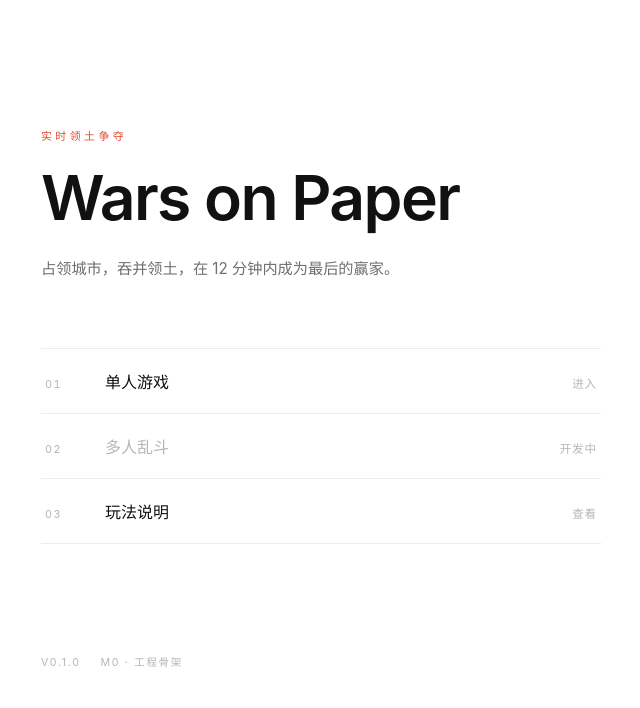
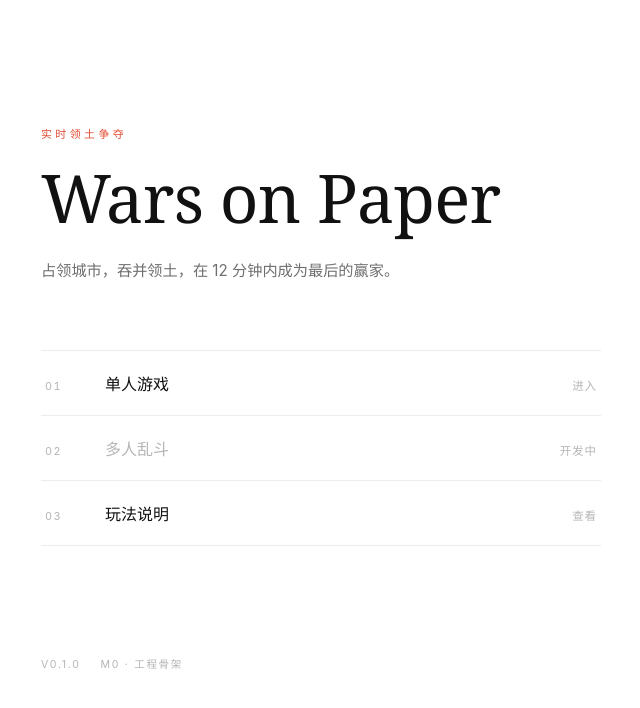
Before and after one commit to DRheEheAMGary/Wars-on-Paper, a website with bundled scripts: page index.html in a window 1280 px wide. Shown: the whole page, without its empty margins (319-959 px from the left). Built offline with nearby package versions, Linux system fonts and the light colour scheme.

Commit message:
Revert "style(ui): use sans-serif typography"
This reverts commit 780c8c7d3d5d64092c0a3bb9f86f650e301d06ee.

```diff
--- a/src/client/styles/main.css
+++ b/src/client/styles/main.css
@@ -9,8 +9,9 @@
   --line: #ececec;
   --line-strong: #d9d9d9;
   --accent: #e0492f;
-  --font-sans: 'Inter', -apple-system, BlinkMacSystemFont, 'Helvetica Neue',
-    'PingFang SC', 'Hiragino Sans GB', 'Microsoft YaHei', system-ui, sans-serif;
+  --font-sans: 'Inter', 'Helvetica Neue', 'PingFang SC', 'Hiragino Sans GB',
+    'Microsoft YaHei', system-ui, sans-serif;
+  --font-display: Georgia, 'Times New Roman', 'Songti SC', 'Noto Serif SC', serif;
 }
 
 * {
@@ -60,11 +61,11 @@ body {
 
 h1 {
   margin: 0;
-  font-family: var(--font-sans);
-  font-size: clamp(2.4rem, 5.6vw, 3.9rem);
-  font-weight: 600;
-  letter-spacing: -0.025em;
-  line-height: 1.05;
+  font-family: var(--font-display);
+  font-size: clamp(2.6rem, 6vw, 4.2rem);
+  font-weight: 400;
+  letter-spacing: -0.012em;
+  line-height: 1.04;
 }
 
 .tagline {
```
Also changed, not shown: docs/PLAN.md (+1 -1 lines), CHANGELOG.md.
